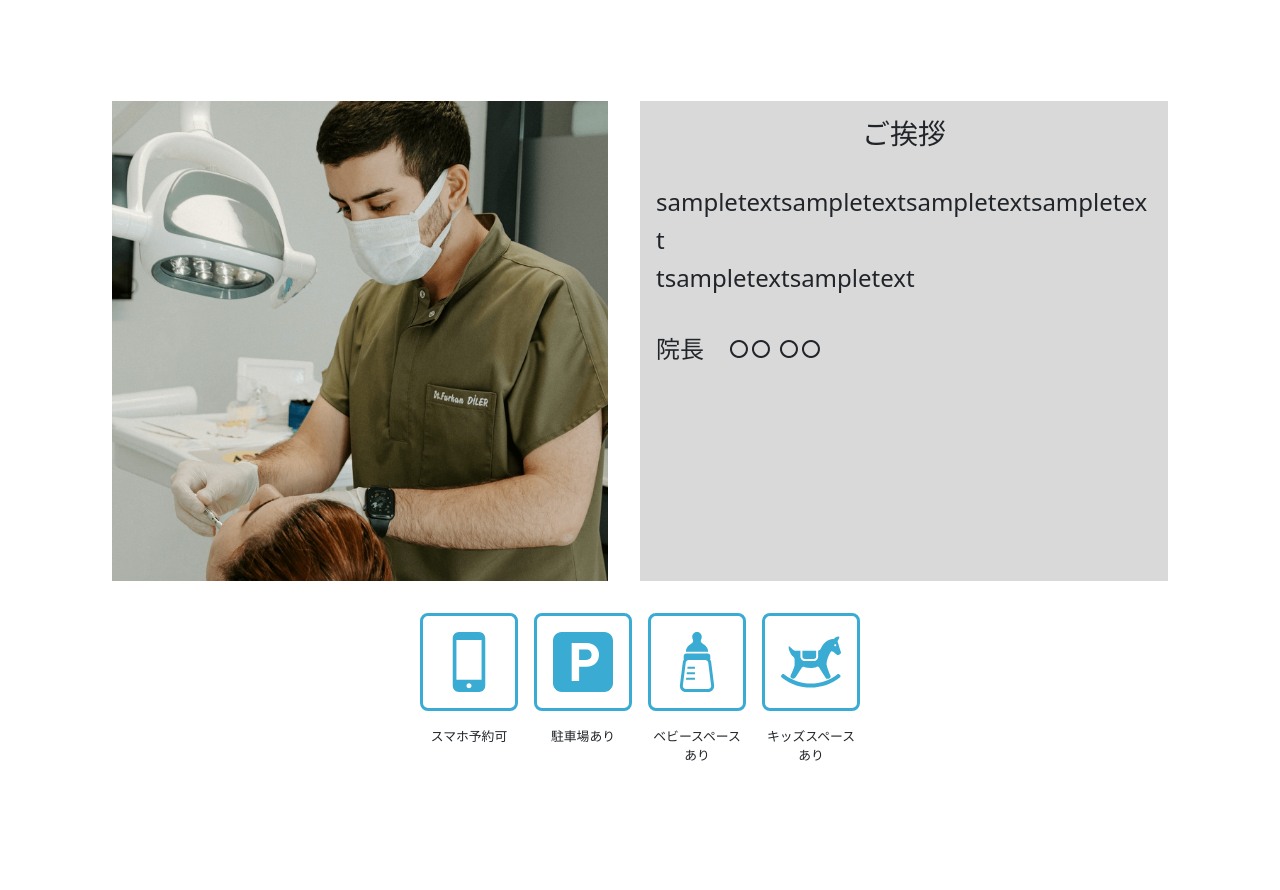
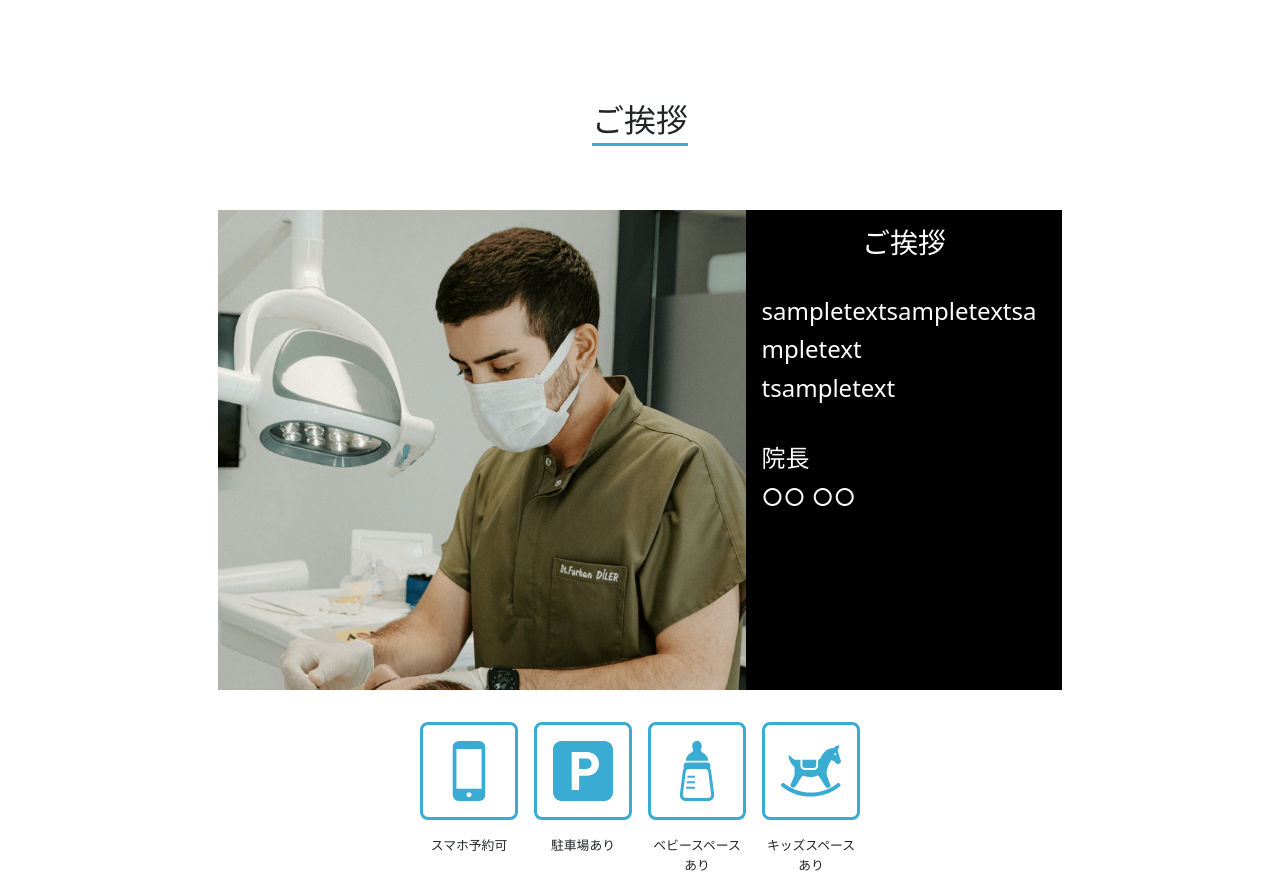
Before and after one commit to asunarodesign/sample-clinic-hp, a plain HTML site: page index.html in a window 1280 px wide. Shown: the part 761-1651 px from the top of the page. Drawn offline with nearby package versions, Linux system fonts and the light colour scheme.

Commit message:
Add files via upload

```diff
--- a/index.html
+++ b/index.html
@@ -92,15 +92,21 @@
   </header>
 
   <section class="container anchor-adjust" id="message">
+    <div class="align-center">
+      <h2>ご挨拶</h2>
+    </div>
+
     <div class="intro">
       <div class="image-box">
       </div>
       <div class="text-box">
         <h3>ご挨拶</h3>
-        <p>
-          sampletextsampletextsampletextsampletext<br>tsampletextsampletext
-        </p>
-        <p class="name">院長　○○ ○○</p>
+        <div class="comment">
+          <p>
+            sampletextsampletextsampletext<br>tsampletext
+          </p>
+          <p class="name">院長<br>○○ ○○</p>
+        </div>
       </div>
     </div>
     <div class="icons">
--- a/style.css
+++ b/style.css
@@ -151,10 +151,11 @@ h3 {
   text-align: center;
   justify-content: center;
   margin-top: 2rem;
+  position: relative;
 }
 
 .image-box {
-  flex: 1;
+  width: 100%;
   height: 50vh;
   background-image: url(images/doctor.png);
   background-position: center;
@@ -163,21 +164,24 @@ h3 {
 }
 
 .text-box {
-  /* background-color: #d9d9d9; */
-  width: 50%;
+  background-color: #332f2f30;
+  width: 40%;
   height: 50vh;
   word-break: break-word;
   overflow-wrap: break-word;
   white-space: normal;
   text-align: left;
   padding: 1rem;
+  position: absolute;
+  right: 0;
+  z-index: 1;
 }
-
-
+.text-box h3 {
+  color: var(--sub-color);
+}
 .text-box p {
-  line-height: 1.6;
-  font-size: 1rem;
-  margin-top: 0.5rem;
+  font-size: 16px;
+  color: var(--sub-color);
 }
 
 .icons {
@@ -288,7 +292,6 @@ footer ul {
   /* .icons {
     max-width: 60%;
   } */
-
   .image-box {
     width: 50%;
     height: 60vh;
@@ -307,6 +310,7 @@ footer ul {
     white-space: normal;
     text-align: left;
     padding: 1rem;
+    position: relative;
   }
 }
 
@@ -322,31 +326,48 @@ footer ul {
   }
 
   .intro {
+    width: 100%;
     margin-top: 2rem;
     gap: 2rem;
+    text-align: center;
   }
 
   .image-box {
     width: 50%;
     height: 60vh;
     background-image: url(images/doctor.png);
-    background-position: center;
+    background-position: top;
     background-repeat: no-repeat;
     background-size: cover;
   }
 
 
-  .text-box {
+  /* .text-box {
     padding: 3rem;
-    background-color: #d9d9d9;
-    width: 50%;
+    background-color: #332f2f30;
+    width: 40%;
     height: 60vh;
     word-break: break-word;
     overflow-wrap: break-word;
     white-space: normal;
     text-align: left;
     padding: 1rem;
-  }
+  } */
+
+  .text-box {
+  background-color: black;
+  width: 30%;
+  height: 60vh;
+  word-break: break-word;
+  overflow-wrap: break-word;
+  white-space: normal;
+  text-align: left;
+  padding: 1rem;
+  /* position: absolute;
+  right: 0;
+  z-index: 1; */
+}
+
 }
 
 .text-box p {
@@ -374,3 +395,6 @@ footer ul {
 h2 {
   margin: 2rem;
 }
+.intro {
+  gap: 0;
+}
```
